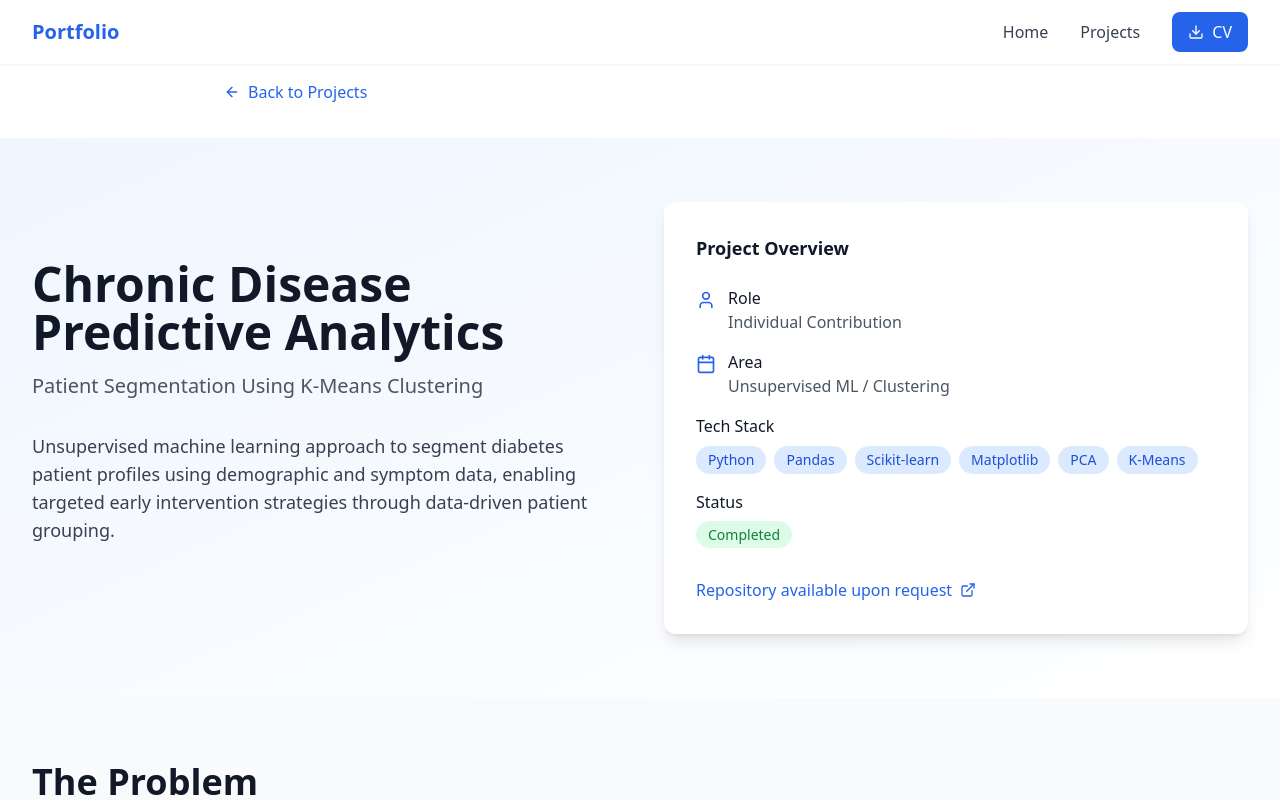
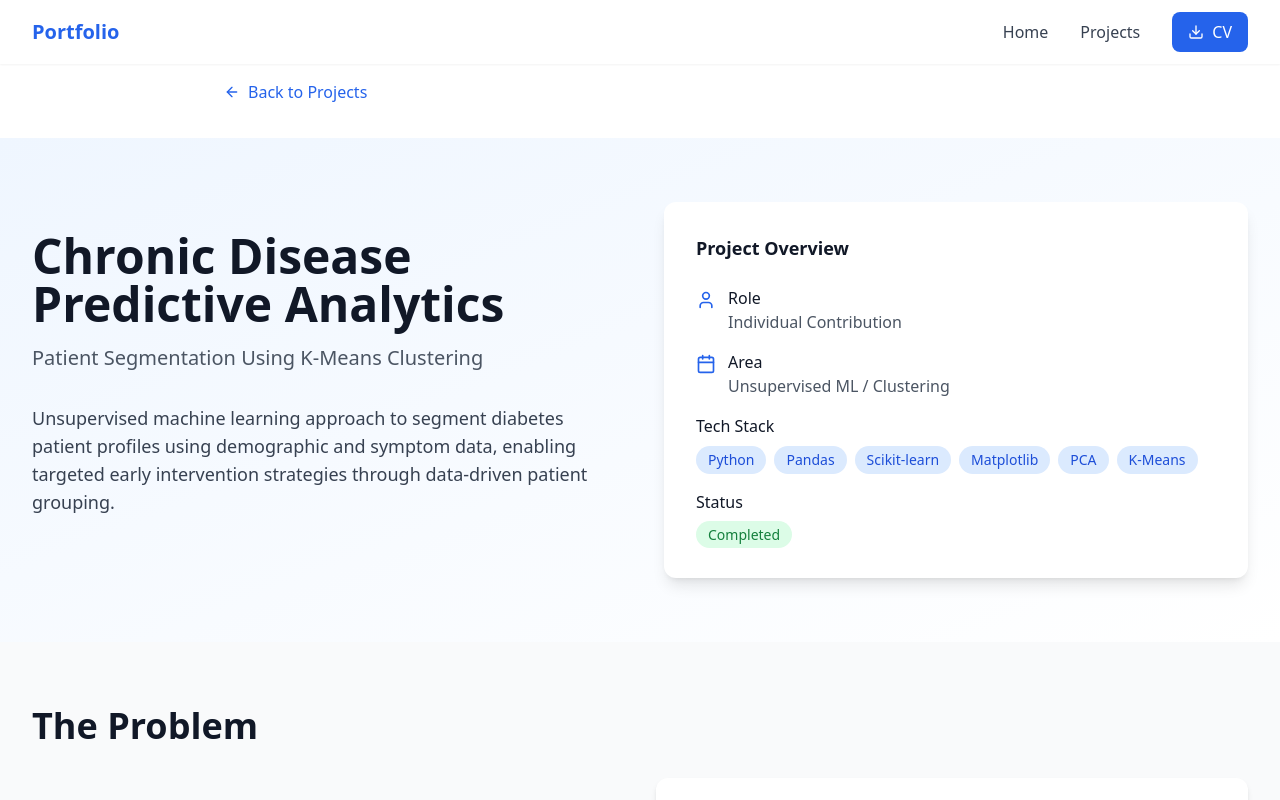
Before and after one commit to pukiqq/patricklie-portofolio, a React (Vite) app: page /projects/big-data in a window 1280 px wide. Shown: the top 800 px of the page. Built offline with nearby package versions, Linux system fonts and the light colour scheme.

Commit message:
big data hero changes

```diff
--- a/src/components/BigDataProjectHero.tsx
+++ b/src/components/BigDataProjectHero.tsx
@@ -48,12 +48,6 @@ export default function BigDataProjectHero() {
                 <p className="font-medium text-gray-900 mb-2">Status</p>
                 <span className="px-3 py-1 bg-green-100 text-green-700 rounded-full text-sm">Completed</span>
               </div>
-              <div className="pt-4">
-                <a href="#" className="text-blue-600 hover:text-blue-700 font-medium flex items-center">
-                  Repository available upon request
-                  <ExternalLink className="h-4 w-4 ml-2" />
-                </a>
-              </div>
             </div>
           </div>
         </div>
```
